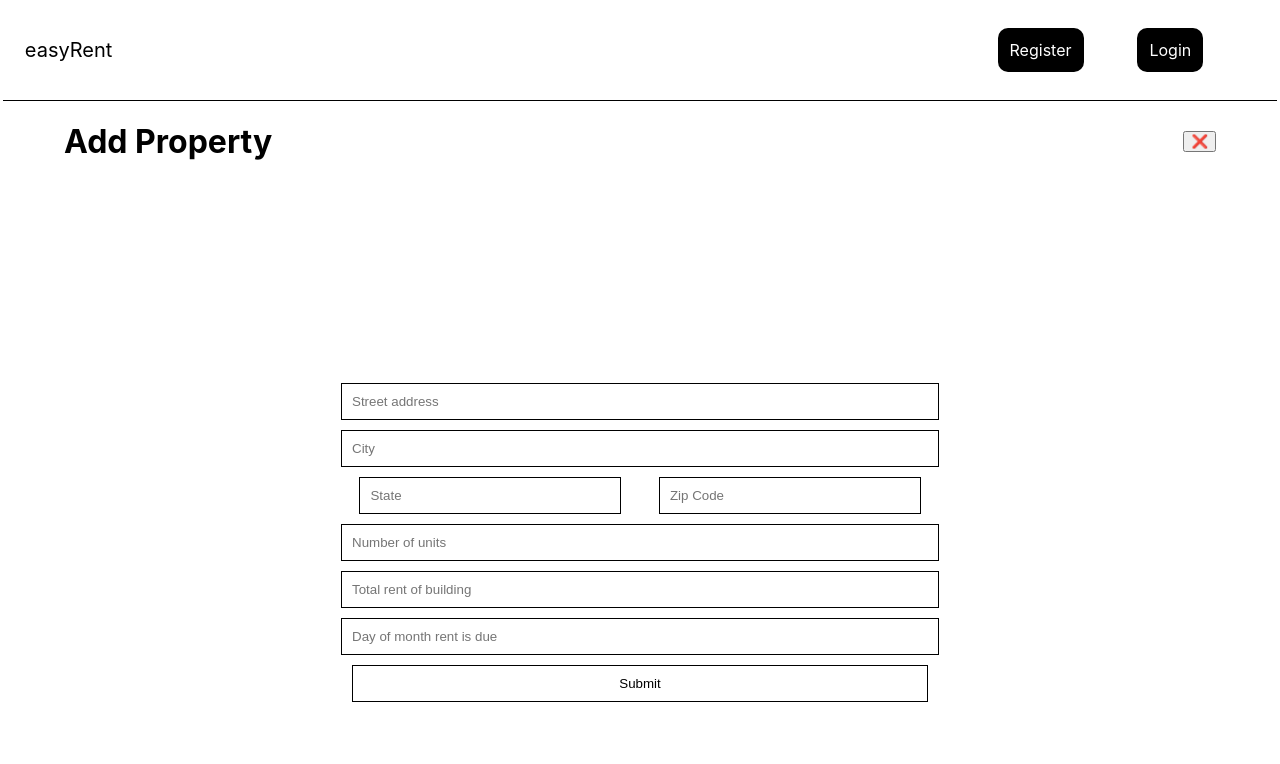
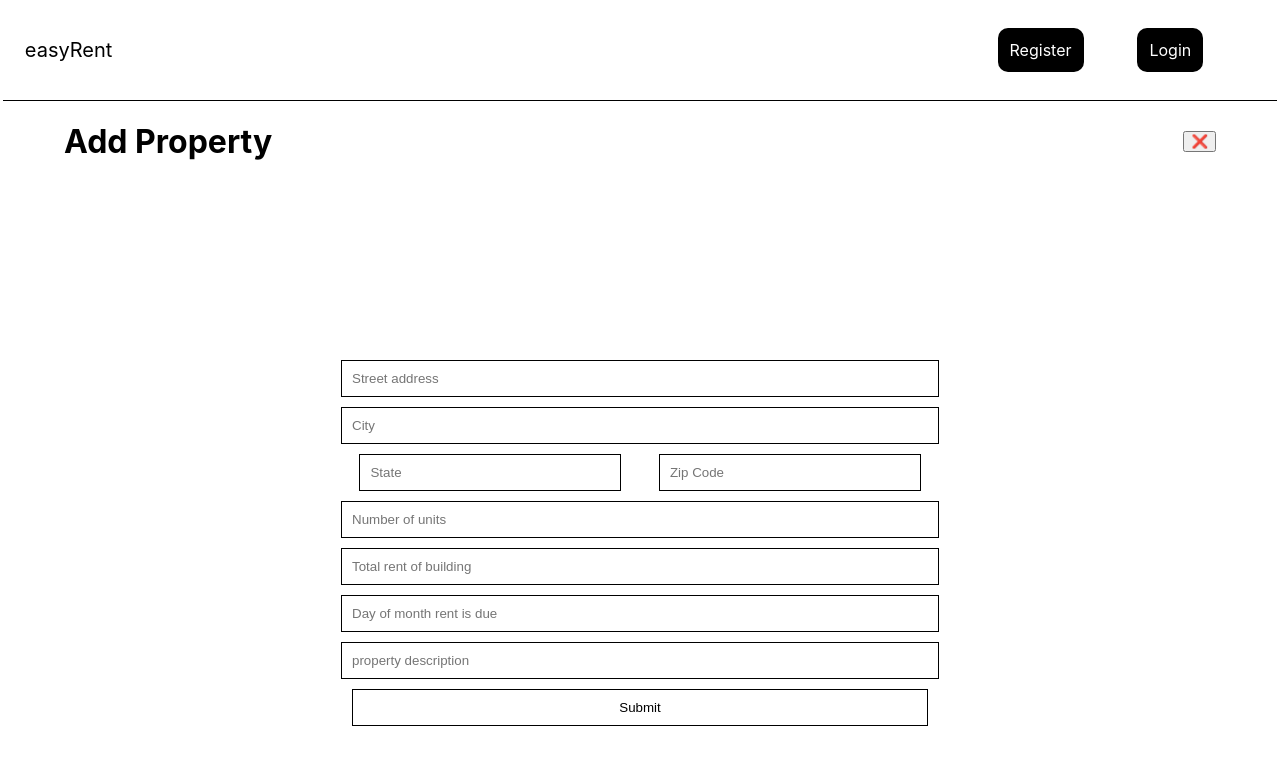
Before and after one commit to matthewhiggins415/easyRentFrontEnd, a React (Create React App) app: page /propertyadd in a window 1280 px wide. Shown: the top 764 px of the page. Built offline with nearby package versions, Linux system fonts and the light colour scheme.

Commit message:
property description added to all views.

```diff
--- a/src/components/Views/PropertyAdd.js
+++ b/src/components/Views/PropertyAdd.js
@@ -75,6 +75,7 @@ const PropertyAdd = ({ user }) => {
   const [numOfUnits, setNumOfUnits] = useState()
   const [totalRent, setTotalRent] = useState()
   const [dayRentDue, setDayRentDue] = useState()
+  const [description, setDescription] = useState()
   const [shouldNavigate, setShouldNavigate] = useState(false)
 
   const navigate = useNavigate();
@@ -92,7 +93,8 @@ const PropertyAdd = ({ user }) => {
       zip: zip,
       numOfUnits: numOfUnits,
       totalRent: totalRent,
-      dayRentDue: dayRentDue
+      dayRentDue: dayRentDue,
+      description: description
     }
     console.log(property)
 
@@ -108,6 +110,7 @@ const PropertyAdd = ({ user }) => {
       setNumOfUnits()
       setTotalRent()
       setDayRentDue()
+      setDescription()
       console.log(e)
     }
   }
@@ -132,6 +135,7 @@ const PropertyAdd = ({ user }) => {
         <Input onChange={(e) => setNumOfUnits(e.target.value)} value={numOfUnits} name="numOfUnits" type="number" placeholder="Number of units"/>
         <Input onChange={(e) => setTotalRent(e.target.value)} value={totalRent} name="totalRent" type="number" placeholder="Total rent of building"/>
         <Input onChange={(e) => setDayRentDue(e.target.value)} value={dayRentDue} name="dayRentDue" type="number" placeholder="Day of month rent is due"/>
+        <Input onChange={(e) => setDescription(e.target.value)} value={description} name="description" type="textarea" placeholder="property description"/>
         <Button type="submit">Submit</Button>
       </Form>
     </Container>
--- a/src/components/Views/PropertyDetails.js
+++ b/src/components/Views/PropertyDetails.js
@@ -132,6 +132,7 @@ const NormalUI = ({ id, property, onDeleteClicked, tenantJsx }) => {
       <p>Units: {property.numOfUnits}</p>
       <p>total Rent: ${property.totalRent}</p>
     </RentalDetailsContainer>
+    <p>{property.description}</p>
   </InfoContainer>
   <InfoContainer>
     <HeaderContainer>
--- a/src/components/Views/PropertyEdit.js
+++ b/src/components/Views/PropertyEdit.js
@@ -88,7 +88,8 @@ const PropertyEdit = ({ user }) => {
         zip: property.zip,
         numOfUnits: property.numOfUnits,
         totalRent: property.totalRent,
-        dayRentDue: property.dayRentDue
+        dayRentDue: property.dayRentDue,
+        description: property.description
       }
 
       console.log(formData)
@@ -167,6 +168,15 @@ const PropertyEdit = ({ user }) => {
             name="totalRent"
           />
         </InputGroup>
+        <InputGroup>
+          <label>Description:</label>
+          <Input
+            placeholder={`${property.description}`}
+            onChange={e => setProperty({...property, description: e.target.value})}
+            name="description"
+            type="textarea"
+          />
+        </InputGroup>
         <SubmitBtn type="submit">Submit</SubmitBtn>
       </Form>
     </Container>
--- a/src/components/Views/Settings.js
+++ b/src/components/Views/Settings.js
@@ -3,7 +3,7 @@ import React from 'react'
 const Settings = ({ user }) => {
   return (
     <>
-      <h1>Hayo</h1>
+      <h1>Settings</h1>
     </>
   )
 }
```
